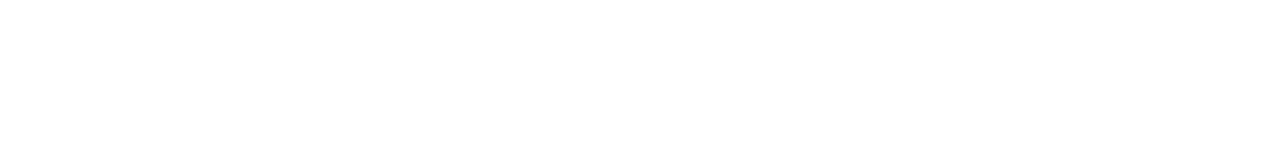
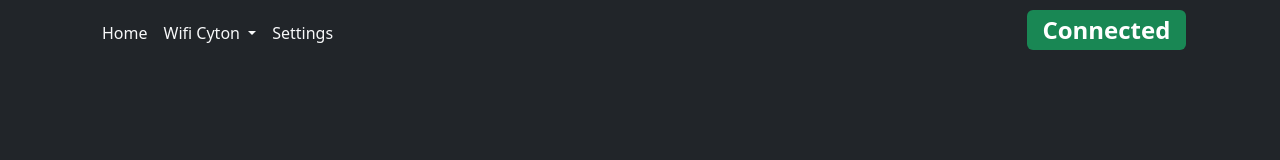
Before and after one commit to Neurotechnology-Exploration-Team/OpenBciWebGui, a website: page public/index.html in a window 1280 px wide. Drawn offline with Linux system fonts and the light colour scheme.

Commit message:
Bootstrap header

```diff
--- a/mywebserver.js
+++ b/mywebserver.js
@@ -73,7 +73,7 @@ class MyWebServers {
 
         this.expressServer = this.app.listen(this.port, () => {
             console.log(`Example app listening at http://localhost:${this.port}`);
-            open(`http://localhost:${this.port}`);
+            // open(`http://localhost:${this.port}`);
         });
     }
 
--- a/public/index.html
+++ b/public/index.html
@@ -13,9 +13,39 @@
 <!--    <script src="./bootstrap.min.js"></script>-->
     <link href="./index.css" rel="stylesheet">
 </head>
-<body>
+<body class="bg-dark">
 
-
+<div class="container">
+    <nav class="navbar navbar-expand-lg">
+        <div class="container-fluid">
+            <button class="navbar-toggler" type="button" data-bs-toggle="collapse" data-bs-target="#navbarSupportedContent" aria-controls="navbarSupportedContent" aria-expanded="false" aria-label="Toggle navigation">
+                <span class="navbar-toggler-icon"></span>
+            </button>
+            <div class="collapse navbar-collapse" id="navbarSupportedContent">
+                <ul class="navbar-nav me-auto mb-2 mb-lg-0">
+                    <li class="nav-item">
+                        <a class="nav-link active text-light" aria-current="page" href="#">Home</a>
+                    </li>
+                    <li class="nav-item dropdown">
+                        <a class="nav-link dropdown-toggle text-light" href="#" role="button" data-bs-toggle="dropdown" aria-expanded="false">
+                            Wifi Cyton
+                        </a>
+                        <ul class="dropdown-menu">
+                            <li><a class="dropdown-item" href="#">Bluetooth Cyton</a></li>
+                            <li><a class="dropdown-item" href="#">Wifi Cyton</a></li>
+                        </ul>
+                    </li>
+                    <li class="nav-item">
+                        <a class="nav-link text-light" href="#">Settings</a>
+                    </li>
+                </ul>
+                <form class="d-flex" role="search">
+                    <h2><span class="badge badge-success bg-success">Connected</span></h2>
+                </form>
+            </div>
+        </div>
+    </nav>
+</div>
 
 <!--<div id="topBar" class="tooltip">-->
 <!--    <span class="tooltiptext">-->
```
